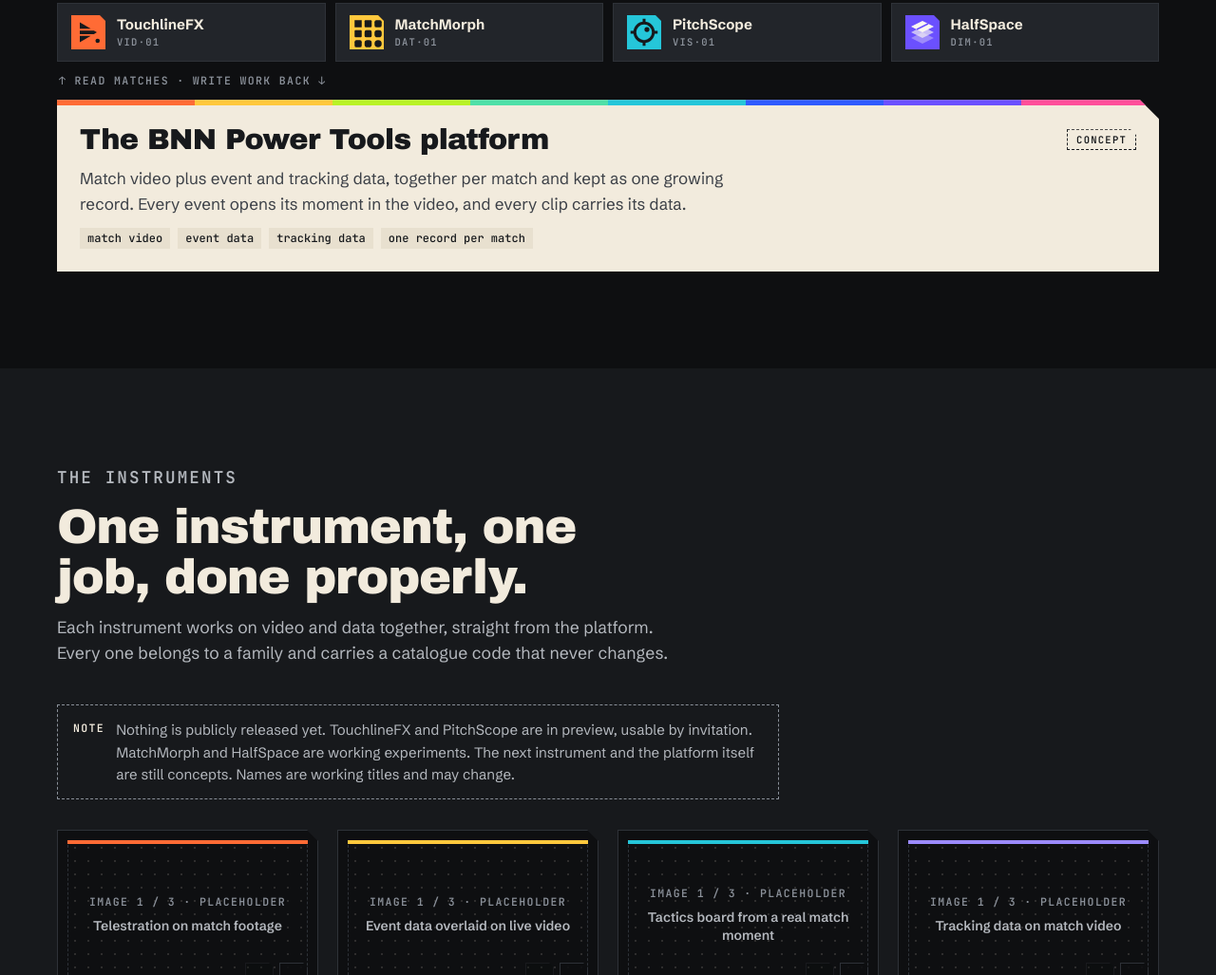
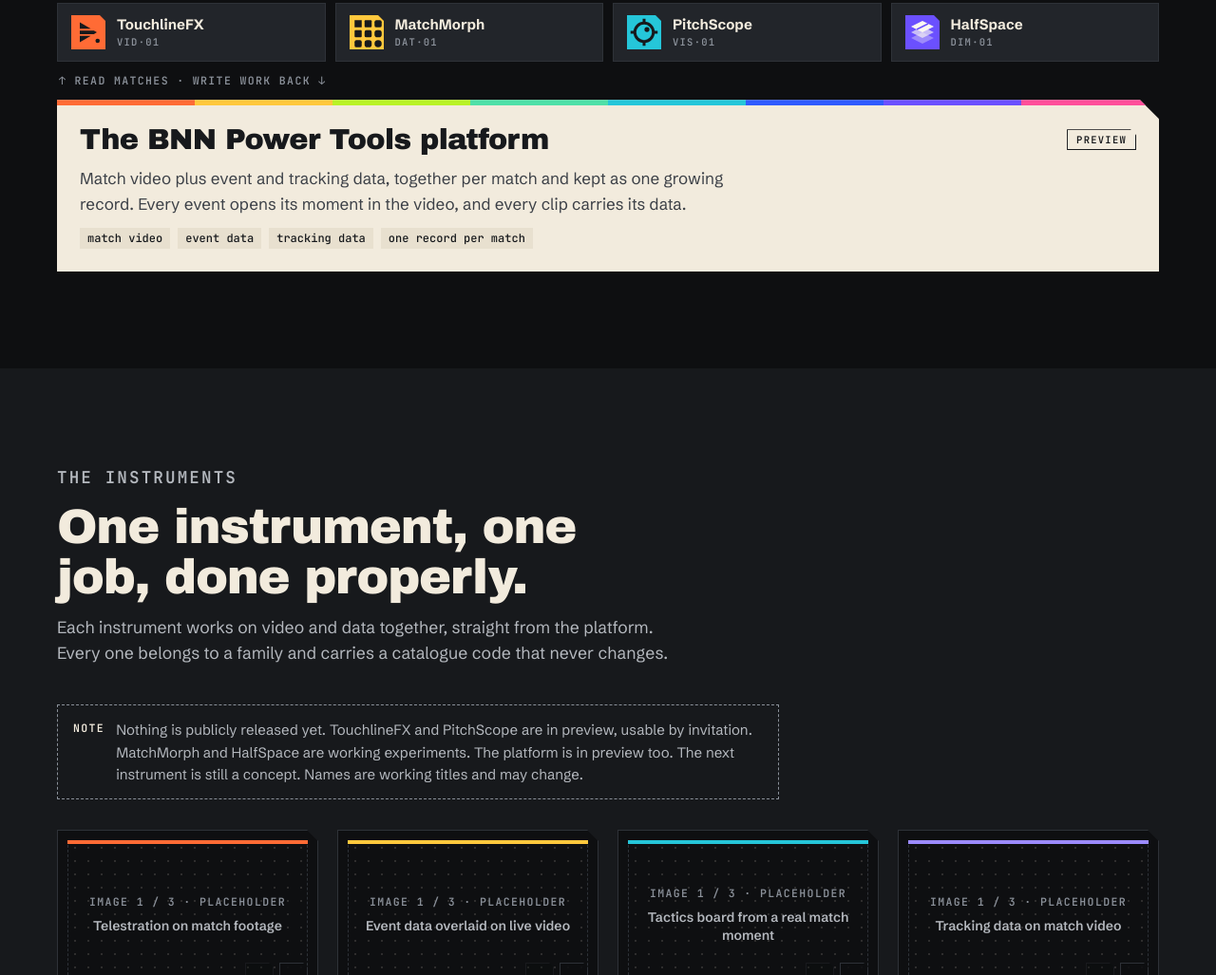
Before and after one commit to BNN-Power-Tools/bnn-power-tools.github.io, a plain HTML site: page index.html in a window 1280 px wide. Shown: the part 1229-2256 px from the top of the page at 95% size. Drawn offline with Linux system fonts and the light colour scheme; a web font is replaced by a local one.

Commit message:
Set the platform's status to preview
Co-Authored-By: Claude Opus 5.5 <noreply@anthropic.com>

```diff
--- a/index.html
+++ b/index.html
@@ -258,7 +258,7 @@
         <p class="plate link" aria-hidden="true">↑ read matches · write work back ↓</p>
         <div class="core notch">
           <div class="strip" role="presentation"></div>
-          <div class="core-head"><h3>The BNN Power Tools platform</h3><span class="badge b-concept">Concept</span></div>
+          <div class="core-head"><h3>The BNN Power Tools platform</h3><span class="badge b-preview">Preview</span></div>
           <p>Match video plus event and tracking data, together per match and kept as one growing record. Every event opens its moment in the video, and every clip carries its data.</p>
           <div class="core-tags"><span>match video</span><span>event data</span><span>tracking data</span><span>one record per match</span></div>
         </div>
@@ -273,7 +273,7 @@
         <h2>One instrument, one job, done properly.</h2>
         <p>Each instrument works on video and data together, straight from the platform. Every one belongs to a family and carries a catalogue code that never changes.</p>
       </div>
-      <p class="notice"><span class="plate">Note</span><span>Nothing is publicly released yet. TouchlineFX and PitchScope are in preview, usable by invitation. MatchMorph and HalfSpace are working experiments. The next instrument and the platform itself are still concepts. Names are working titles and may change.</span></p>
+      <p class="notice"><span class="plate">Note</span><span>Nothing is publicly released yet. TouchlineFX and PitchScope are in preview, usable by invitation. MatchMorph and HalfSpace are working experiments. The platform is in preview too. The next instrument is still a concept. Names are working titles and may change.</span></p>
       <div class="tools">
         <article class="card notch" id="touchlinefx" style="--fam:#FF6B35">
           <div class="carousel" aria-roledescription="carousel" aria-label="TouchlineFX images">
```
Also changed, not shown: 1 other file.
